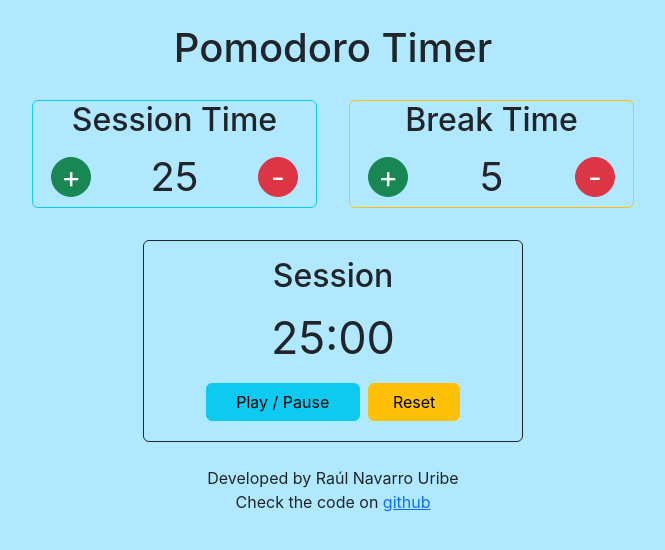
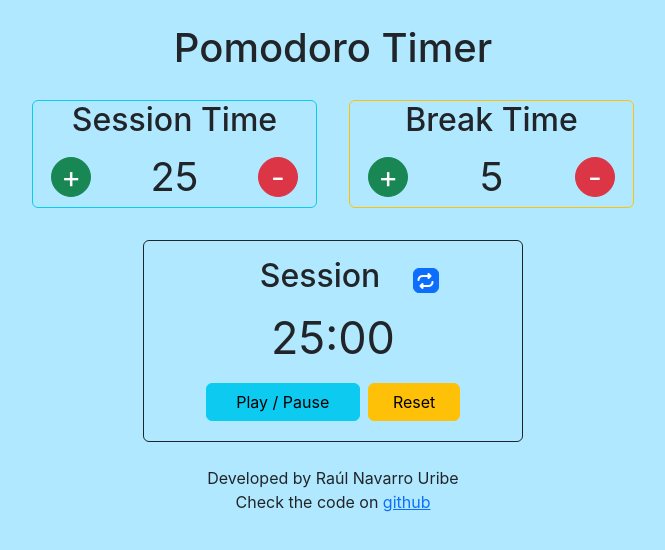
Before and after one commit to raulnu/fcc-frontend-pomodoro, a React (Create React App) app: page / in a window 1280 px wide. Shown: the top 550 px of the page, without its empty margins (307-972 px from the left). Built offline with nearby package versions, Linux system fonts and the light colour scheme.

Commit message:
desktop functions working

```diff
--- a/public/index.html
+++ b/public/index.html
@@ -7,6 +7,13 @@
     <meta name="theme-color" content="#000000" />
     <meta name="description" content="Pomodoro timer to work or study" />
     <link rel="apple-touch-icon" href="%PUBLIC_URL%/logo192.png" />
+    <link
+      rel="stylesheet"
+      href="https://cdnjs.cloudflare.com/ajax/libs/font-awesome/6.1.1/css/all.min.css"
+      integrity="sha512-KfkfwYDsLkIlwQp6LFnl8zNdLGxu9YAA1QvwINks4PhcElQSvqcyVLLD9aMhXd13uQjoXtEKNosOWaZqXgel0g=="
+      crossorigin="anonymous"
+      referrerpolicy="no-referrer"
+    />
     <!--
       manifest.json provides metadata used when your web app is installed on a
       user's mobile device or desktop. See https://developers.google.com/web/fundamentals/web-app-manifest/
--- a/src/App.js
+++ b/src/App.js
@@ -8,6 +8,7 @@ function App() {
   const [sessionMinutes, setSessionMinutes] = useState(25);
   const [sessionSeconds, setSessionSeconds] = useState(0);
   const [breakMinutes, setBreakMinutes] = useState(5);
+  const [breakSeconds, setBreakSeconds] = useState(0);
   const [playing, setPlaying] = useState(false);
   const [staticSessionMinutes, setStaticSessionMinutes] = useState(25);
   const [staticBreakMinutes, setStaticBreakMinutes] = useState(5);
@@ -18,6 +19,7 @@ function App() {
       "http://cd.textfiles.com/cdaction/cdaction47b/BEAT2000/SOUNDS/SFX/BELLFILL.WAV"
     );
     const countDown = () => {
+      if (sessionOrBreak) {
         if (sessionSeconds > 0) {
           setSessionSeconds(sessionSeconds - 1);
         } else {
@@ -26,7 +28,27 @@ function App() {
         }
         if (sessionMinutes === 0 && sessionSeconds === 1) {
           timeAudio.play();
-        setPlaying(false);
+          setSessionOrBreak(!sessionOrBreak);
+          setTimeout(() => {
+            setSessionMinutes(staticSessionMinutes);
+            setSessionSeconds(0);
+          }, 500);
+        }
+      } else {
+        if (breakSeconds > 0) {
+          setBreakSeconds(breakSeconds - 1);
+        } else {
+          setBreakMinutes(breakMinutes - 1);
+          setBreakSeconds(59);
+        }
+        if (breakMinutes === 0 && breakSeconds === 1) {
+          timeAudio.play();
+          setSessionOrBreak(!sessionOrBreak);
+          setTimeout(() => {
+            setBreakMinutes(staticBreakMinutes);
+            setBreakSeconds(0);
+          }, 500);
+        }
       }
     };
     if (playing) {
@@ -38,9 +60,12 @@ function App() {
   }, [
     playing,
     sessionSeconds,
-    setSessionSeconds,
-    setSessionMinutes,
     sessionMinutes,
+    breakSeconds,
+    breakMinutes,
+    sessionOrBreak,
+    staticSessionMinutes,
+    staticBreakMinutes,
   ]);
 
   return (
@@ -63,9 +88,16 @@ function App() {
           setSessionMinutes={setSessionMinutes}
           sessionSeconds={sessionSeconds}
           setSessionSeconds={setSessionSeconds}
+          breakMinutes={breakMinutes}
+          setBreakMinutes={setBreakMinutes}
+          breakSeconds={breakSeconds}
+          setBreakSeconds={setBreakSeconds}
           playing={playing}
           setPlaying={setPlaying}
           staticSessionMinutes={staticSessionMinutes}
+          staticBreakMinutes={staticBreakMinutes}
+          sessionOrBreak={sessionOrBreak}
+          setSessionOrBreak={setSessionOrBreak}
         />
       </main>
       <Footer />
--- a/src/Components/Controlador.js
+++ b/src/Components/Controlador.js
@@ -1,5 +1,4 @@
 import PropTypes from "prop-types";
-import { useState } from "react";
 
 export default function Controlador(props) {
   const {
@@ -13,20 +12,12 @@ export default function Controlador(props) {
   } = props;
 
   const handleMore = () => {
-    if (playing) {
-      setStaticMinutes(staticMinutes + 1);
-    } else {
-      setStaticMinutes(staticMinutes + 1);
-      setMinutes(minutes + 1);
-    }
+    setStaticMinutes(staticMinutes + 1);
+    setMinutes(minutes + 1);
   };
   const handleLess = () => {
-    if (playing) {
-      setStaticMinutes(staticMinutes - 1);
-    } else {
-      setStaticMinutes(staticMinutes - 1);
-      setMinutes(minutes - 1);
-    }
+    setStaticMinutes(staticMinutes - 1);
+    setMinutes(minutes - 1);
   };
 
   return (
@@ -43,6 +34,7 @@ export default function Controlador(props) {
           type="button"
           className="sumar-restar btn btn-success rounded-circle col-4"
           onClick={handleMore}
+          disabled={playing ? true : false}
         >
           <span>+</span>
         </button>
@@ -51,6 +43,7 @@ export default function Controlador(props) {
           type="button"
           className="sumar-restar btn btn-danger rounded-circle col-4"
           onClick={handleLess}
+          disabled={playing ? true : false}
         >
           <span>-</span>
         </button>
--- a/src/Components/Timer.js
+++ b/src/Components/Timer.js
@@ -6,10 +6,27 @@ export default function Timer(props) {
     setSessionMinutes,
     sessionSeconds,
     setSessionSeconds,
+    breakMinutes,
+    setBreakMinutes,
+    breakSeconds,
+    setBreakSeconds,
     playing,
     setPlaying,
     staticSessionMinutes,
+    staticBreakMinutes,
+    sessionOrBreak,
+    setSessionOrBreak,
   } = props;
+  // Displays
+  const sessionDisplay = `${
+    sessionMinutes < 10 ? "0" + sessionMinutes : sessionMinutes
+  }:${sessionSeconds < 10 ? "0" + sessionSeconds : sessionSeconds}`;
+
+  const breakDisplay = `${
+    breakMinutes < 10 ? "0" + breakMinutes : breakMinutes
+  }:${breakSeconds < 10 ? "0" + breakSeconds : breakSeconds}`;
+
+  // Button handlers
   const handlePlay = () => {
     setPlaying(!playing);
   };
@@ -17,13 +34,28 @@ export default function Timer(props) {
     setPlaying(false);
     setSessionMinutes(staticSessionMinutes);
     setSessionSeconds(0);
+    setBreakMinutes(staticBreakMinutes);
+    setBreakSeconds(0);
+  };
+  const handleChange = () => {
+    setSessionOrBreak(!sessionOrBreak);
   };
   return (
     <section className="timer col-4 text-center mt-3 border border-dark rounded p-3">
-      <h2>Session</h2>
-      <span className="time-left">{`${
-        sessionMinutes < 10 ? "0" + sessionMinutes : sessionMinutes
-      }:${sessionSeconds < 10 ? "0" + sessionSeconds : sessionSeconds}`}</span>
+      <div className="row justify-content-center align-items-center">
+        <h2 className="col-6">{sessionOrBreak ? "Session" : "Break"}</h2>
+        <button
+          type="button"
+          className="change-button btn btn-primary col-6 d-flex justify-content-center align-items-center"
+          onClick={handleChange}
+          disabled={playing ? true : false}
+        >
+          <i className="fa-solid fa-repeat"></i>
+        </button>
+      </div>
+      <span className="time-left">
+        {sessionOrBreak ? sessionDisplay : breakDisplay}
+      </span>
       <div className="row justify-content-center mt-2">
         <button className="btn btn-info col-5 m-1" onClick={handlePlay}>
           Play / Pause
@@ -41,7 +73,14 @@ Timer.propTypes = {
   setSessionMinutes: PropTypes.func.isRequired,
   sessionSeconds: PropTypes.number.isRequired,
   setSessionSeconds: PropTypes.func.isRequired,
+  breakMinutes: PropTypes.number.isRequired,
+  setBreakMinutes: PropTypes.func.isRequired,
+  breakSeconds: PropTypes.number.isRequired,
+  setBreakSeconds: PropTypes.func.isRequired,
   playing: PropTypes.bool.isRequired,
   setPlaying: PropTypes.func.isRequired,
   staticSessionMinutes: PropTypes.number.isRequired,
+  staticBreakMinutes: PropTypes.number.isRequired,
+  sessionOrBreak: PropTypes.bool.isRequired,
+  setSessionOrBreak: PropTypes.func.isRequired,
 };
--- a/src/index.scss
+++ b/src/index.scss
@@ -30,6 +30,10 @@ code {
     }
   }
   .timer {
+    .change-button {
+      width: 25px;
+      height: 25px;
+    }
     .time-left {
       font-size: 45px;
     }
```
Lines whose indentation alone changed are shown as unchanged.
